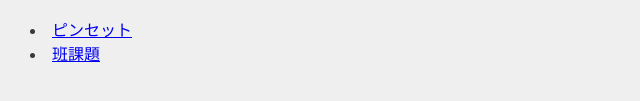
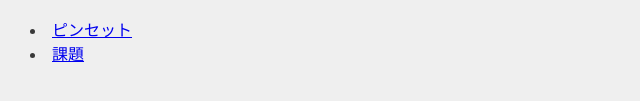
Before and after one commit to rik42/xbp, a plain HTML site: page de12/python/digi_fab/index.html in a window 1280 px wide. Shown: the part 211-312 px from the top of the page, 0-640 px from the left. Drawn offline with Linux system fonts and the light colour scheme.

Commit message:
20221208

```diff
--- a/de12/python/digi_fab/index.html
+++ b/de12/python/digi_fab/index.html
@@ -13,7 +13,7 @@
     <h1>デジタルファブリケーション</h1>
     <h2>演習ノート一覧</h2>
     <li><a href="3.html" target="_blank">ピンセット</a></li>
-    <li><a href="han.html" target="_blank">班課題</a></li>
+    <li><a href="C:\Users\rikke\mygit\xbp\de12\python\digi_fab\han.html" target="_blank">課題</a></li>
 
 
 
```
